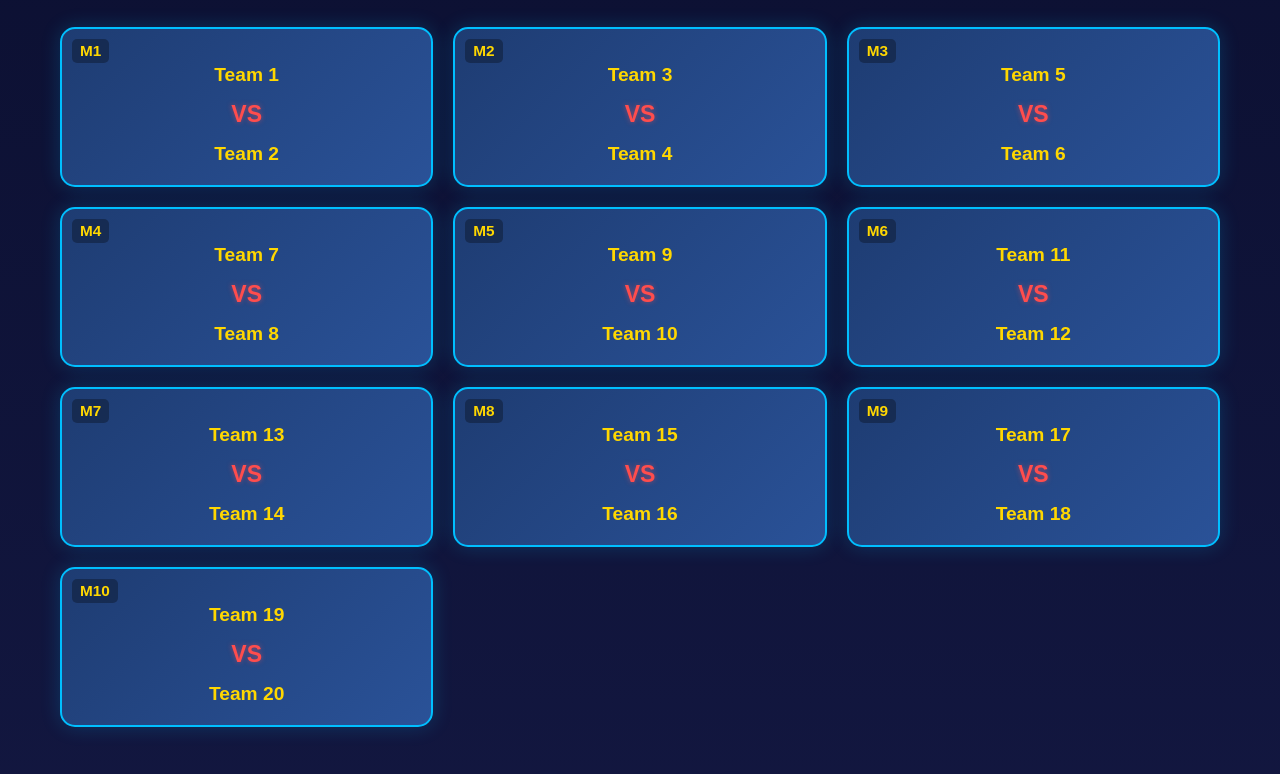
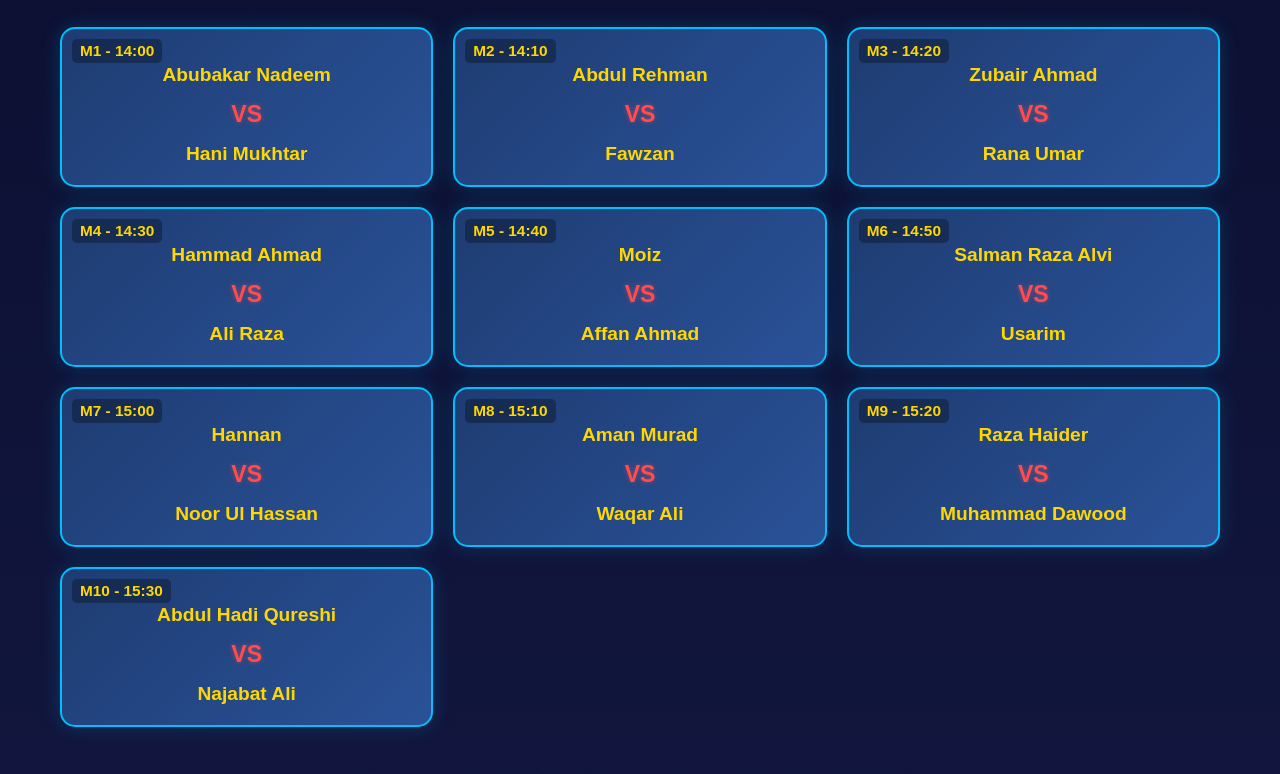
Before and after one commit to ShayanNadeem08/TT_by_EST, a plain HTML site: page index.html in a window 1280 px wide. Shown: the part 268-1042 px from the top of the page. Drawn offline with Linux system fonts and the light colour scheme.

Commit message:
Updated schedule.html

```diff
--- a/index.html
+++ b/index.html
@@ -143,25 +143,38 @@
             <li>👑 The last player standing at the table is the ultimate winner.</li>
         </ul>
     </div>
+
+    <div class="container selection-process">
+        <h2>Rules</h2>
+        <ul>
+            <li>🏓 Each match consists of **3 sets**.</li>
+            <li>🔢 Each set is played to **11 points**.</li>
+            <li>🔄 Players get **2 serves each** before switching.</li>
+            <li>⏳ **Late arrival results in automatic disqualification**.</li>
+        </ul>
+    </div>
+
     <script>
         const rounds = [
             {
-                round: "Round of 20",
+                round: "Round of 20 (Friday 31-01-2025)",
+                startTime: "2025-01-31T14:00:00", // starting at 2:00 PM on 31-01-2025
                 matches: [
-                    { team1: "Team 1", team2: "Team 2", match: "M1" },
-                    { team1: "Team 3", team2: "Team 4", match: "M2" },
-                    { team1: "Team 5", team2: "Team 6", match: "M3" },
-                    { team1: "Team 7", team2: "Team 8", match: "M4" },
-                    { team1: "Team 9", team2: "Team 10", match: "M5" },
-                    { team1: "Team 11", team2: "Team 12", match: "M6" },
-                    { team1: "Team 13", team2: "Team 14", match: "M7" },
-                    { team1: "Team 15", team2: "Team 16", match: "M8" },
-                    { team1: "Team 17", team2: "Team 18", match: "M9" },
-                    { team1: "Team 19", team2: "Team 20", match: "M10" },
+                    { team1: "Abubakar Nadeem", team2: "Hani Mukhtar", match: "M1" },
+                    { team1: "Abdul Rehman", team2: "Fawzan", match: "M2" },
+                    { team1: "Zubair Ahmad", team2: "Rana Umar", match: "M3" },
+                    { team1: "Hammad Ahmad", team2: "Ali Raza", match: "M4" },
+                    { team1: "Moiz", team2: "Affan Ahmad", match: "M5" },
+                    { team1: "Salman Raza Alvi", team2: "Usarim", match: "M6" },
+                    { team1: "Hannan", team2: "Noor Ul Hassan", match: "M7" },
+                    { team1: "Aman Murad", team2: "Waqar Ali", match: "M8" },
+                    { team1: "Raza Haider", team2: "Muhammad Dawood", match: "M9" },
+                    { team1: "Abdul Hadi Qureshi", team2: "Najabat Ali", match: "M10" },
                 ]
             },
             {
-                round: "Round of 10",
+                round: "Round of 10 (Monday 03-02-2025)",
+                startTime: "2025-02-03T12:00:00", // starting at 12:00 PM on 03-02-2025
                 matches: [
                     { team1: "Winner M1", team2: "Winner M2", match: "M11" },
                     { team1: "Winner M3", team2: "Winner M4", match: "M12" },
@@ -171,7 +184,7 @@
                 ]
             },
             {
-                round: "Round of 5",
+                round: "Round of 5 Tuesday 04-02-2025",
                 matches: [
                     "Winner M11",
                     "Winner M12",
@@ -182,6 +195,11 @@
             }
         ];
 
+        const formatTime = (dateStr) => {
+            const date = new Date(dateStr);
+            return `${date.getHours()}:${String(date.getMinutes()).padStart(2, '0')}`;
+        };
+
         const bracketDiv = document.getElementById("bracket");
         rounds.forEach(round => {
             const roundDiv = document.createElement("div");
@@ -191,26 +209,27 @@
             const matchesGrid = document.createElement("div");
             matchesGrid.classList.add("matches-grid");
 
-            if (Array.isArray(round.matches)) {
-                round.matches.forEach(match => {
+            let matchTime = new Date(round.startTime);
+            round.matches.forEach((match, index) => {
                 if (typeof match === "object") {
                     matchesGrid.innerHTML += `
                         <div class='match'>
-                                <span>${match.match}</span>
+                            <span>${match.match} - ${formatTime(matchTime.toISOString())}</span>
                             <div class='match-teams'>
                                 <div class='team-name'>${match.team1}</div>
                                 <div class='vs'>VS</div>
                                 <div class='team-name'>${match.team2}</div>
                             </div>
                         </div>`;
+                    matchTime.setMinutes(matchTime.getMinutes() + 10); // Increment by 10 minutes
                 } else {
                     matchesGrid.innerHTML += `
                         <div class='match'>
+                            <span>${match}</span>
                             <div class='team-name'>${match}</div>
                         </div>`;
                 }
             });
-            }
 
             roundDiv.appendChild(matchesGrid);
             bracketDiv.appendChild(roundDiv);
```
Lines whose indentation alone changed are shown as unchanged.
